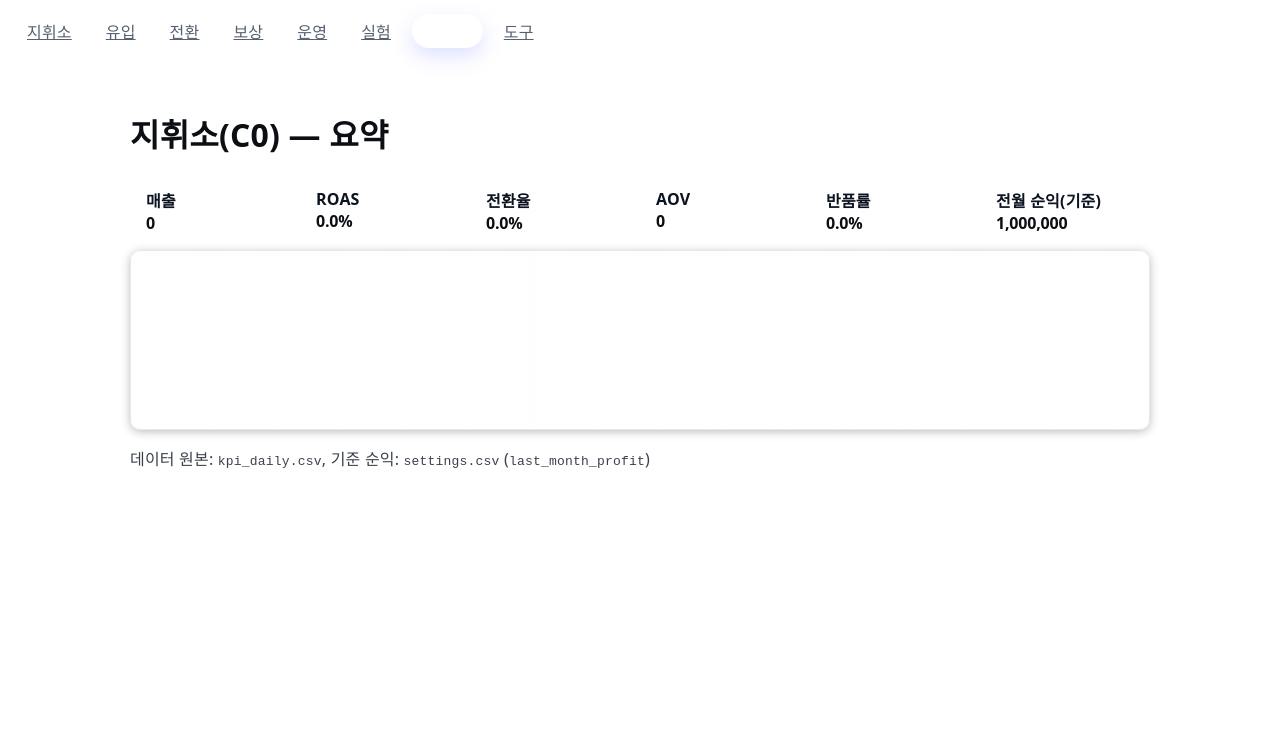
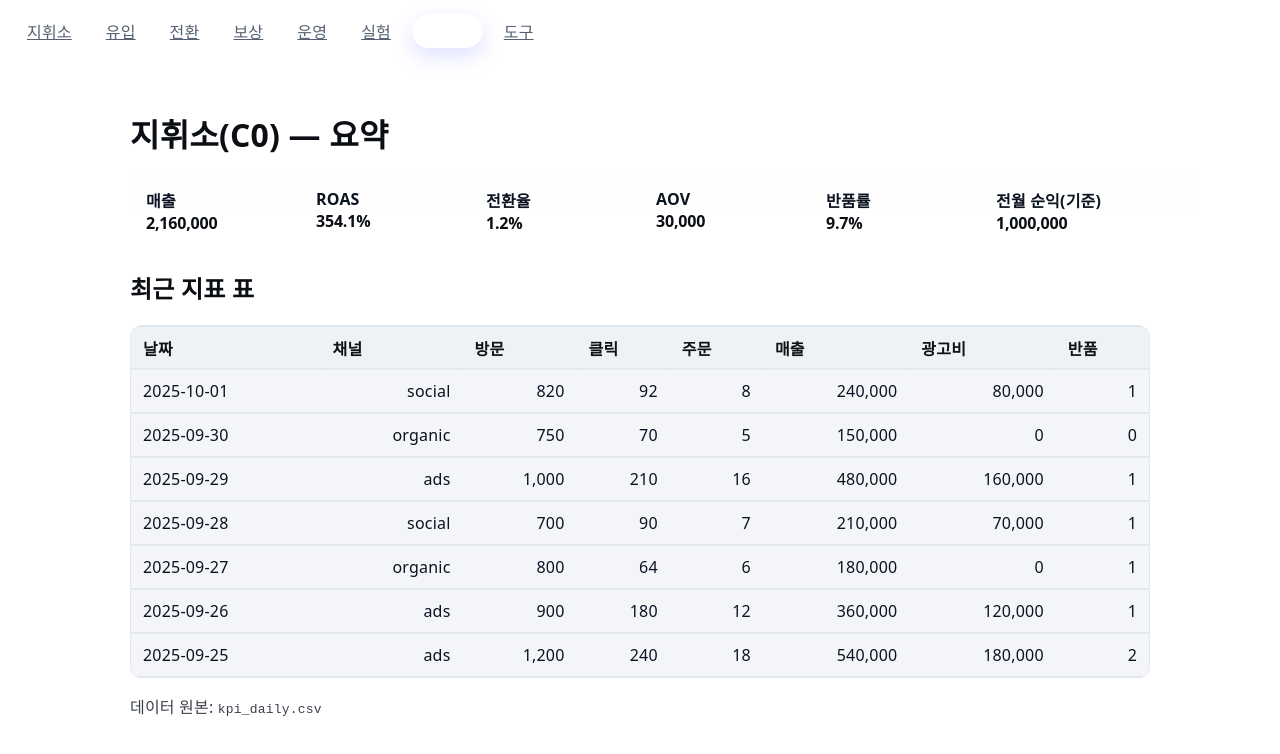
Before and after one commit to sht27363838-glitch/zp-v3.0, a Next.js app: page /report in a window 1280 px wide. Shown: the top 754 px of the page. Built offline with nearby package versions, Linux system fonts and the light colour scheme.

Commit message:
Update page.tsx

```diff
--- a/app/(tabs)/report/page.tsx
+++ b/app/(tabs)/report/page.tsx
@@ -1,49 +1,50 @@
 'use client'
+import React, {useMemo} from 'react'
+import { readCsvOrDemo } from '@lib/csvSafe'
+import { parseCsv, type CsvRow } from '@lib/readCsv'
+import { validate } from '@lib/csvSafe'
+import { num, fmt } from '@lib/num'
+import KpiTile from '@cmp/KpiTile'
+import ScrollWrap from '@cmp/ScrollWrap'
+import ErrorBanner from '@cmp/ErrorBanner'
+import Pager from '@cmp/Pager'
 
-import React, { useMemo } from 'react'
-import { readCsvLS, parseCsv, type CsvRow } from '../../_lib/readCsv'
-import { num, fmt } from '../../_lib/num'
-import KpiTile from '../../_components/KpiTile'
-import ScrollWrap from '../../_components/ScrollWrap'
-
-const pct1 = (v: number): string => `${(v * 100).toFixed(1)}%`
+const pct1 = (v:number)=> `${(v*100).toFixed(1)}%`
 
 function readLastMonthProfit(): number {
-  const raw = readCsvLS('settings') || ''
-  if (!raw) return 1_000_000
-  const data = parseCsv(raw)
-  const row = (data.rows?.[0] as any) || {}
-  const p = Number(row.last_month_profit ?? 0)
-  return isFinite(p) && p > 0 ? p : 1_000_000
+  const raw = readCsvOrDemo('settings') || ''
+  if(!raw) return 1_000_000
+  try{
+    const rows = parseCsv(raw).rows as any[]
+    const p = Number(rows?.[0]?.last_month_profit ?? 0)
+    return isFinite(p)&&p>0 ? p : 1_000_000
+  }catch{ return 1_000_000 }
 }
 
-export default function ReportPage() {
-  const raw = readCsvLS('kpi_daily') || ''
-  const data = useMemo(
-    () => (raw ? parseCsv(raw) : { headers: [] as string[], rows: [] as CsvRow[] }),
-    [raw]
-  )
+export default function ReportPage(){
+  const raw = readCsvOrDemo('kpi_daily')
+  const data = useMemo(()=> parseCsv(raw), [raw])
+  const check = validate('kpi_daily', data)
 
-  let visits = 0, clicks = 0, orders = 0, revenue = 0, adCost = 0, returns = 0
-  for (const r of data.rows) {
-    visits += num(r.visits)
-    clicks += num(r.clicks)
-    orders += num(r.orders)
-    revenue += num(r.revenue)
-    adCost += num(r.ad_cost)
-    returns += num(r.returns)
+  let visits=0, clicks=0, orders=0, revenue=0, adCost=0, returns=0
+  for(const r of data.rows as CsvRow[]){
+    visits+=num(r.visits); clicks+=num(r.clicks); orders+=num(r.orders)
+    revenue+=num(r.revenue); adCost+=num(r.ad_cost); returns+=num(r.returns)
   }
-
-  const ROAS = adCost ? revenue / adCost : 0
-  const CR = visits ? orders / visits : 0
-  const AOV = orders ? revenue / orders : 0
-  const returnsRate = orders ? returns / orders : 0
-
+  const ROAS = adCost? revenue/adCost : 0
+  const CR   = visits? orders/visits : 0
+  const AOV  = orders? revenue/orders : 0
+  const returnsRate = orders? returns/orders : 0
   const lastMonthProfit = readLastMonthProfit()
 
   return (
     <div className="page">
       <h1>지휘소(C0) — 요약</h1>
+
+      {!check.ok && (
+        <ErrorBanner tone="warn" title="CSV 스키마 누락"
+          message={`필수 컬럼이 없습니다: ${check.missing.join(', ')}`} show />
+      )}
 
       <div className="kpi-grid">
         <KpiTile label="매출" value={fmt(revenue)} />
@@ -54,30 +55,26 @@ export default function ReportPage() {
         <KpiTile label="전월 순익(기준)" value={fmt(lastMonthProfit)} />
       </div>
 
-      {data.rows.length === 0 ? (
+      {data.rows.length===0 ? (
         <div className="skeleton" />
       ) : (
-        <div style={{ marginTop: 16 }}>
+        <div style={{marginTop:16}}>
           <h2 className="mb-2">최근 지표 표</h2>
+          <Pager data={(data.rows as CsvRow[]).slice().reverse()} pageSize={50}
+            render={(page)=>(
               <ScrollWrap>
                 <table className="table">
                   <thead>
                     <tr>
-                  <th>날짜</th>
-                  <th>채널</th>
-                  <th>방문</th>
-                  <th>클릭</th>
-                  <th>주문</th>
-                  <th>매출</th>
-                  <th>광고비</th>
-                  <th>반품</th>
+                      <th>날짜</th><th>채널</th><th>방문</th><th>클릭</th>
+                      <th>주문</th><th>매출</th><th>광고비</th><th>반품</th>
                     </tr>
                   </thead>
                   <tbody>
-                {(data.rows as CsvRow[]).slice(-20).reverse().map((r, i) => (
+                    {page.map((r,i)=>(
                       <tr key={i}>
-                    <td>{String(r.date ?? '')}</td>
-                    <td>{String(r.channel ?? '')}</td>
+                        <td>{String(r.date||'')}</td>
+                        <td>{String(r.channel||'')}</td>
                         <td>{fmt(r.visits)}</td>
                         <td>{fmt(r.clicks)}</td>
                         <td>{fmt(r.orders)}</td>
@@ -89,14 +86,13 @@ export default function ReportPage() {
                   </tbody>
                 </table>
               </ScrollWrap>
+            )}
+          />
         </div>
       )}
 
-      <div style={{ marginTop: 16, opacity: 0.8 }}>
-        <p className="text-sm">
-          데이터 원본: <code>kpi_daily.csv</code>, 기준 순익:{' '}
-          <code>settings.csv</code> (<code>last_month_profit</code>)
-        </p>
+      <div style={{marginTop:16, opacity:.8}}>
+        <p className="text-sm">데이터 원본: <code>kpi_daily.csv</code></p>
       </div>
     </div>
   )
```
Lines whose indentation alone changed are shown as unchanged.
